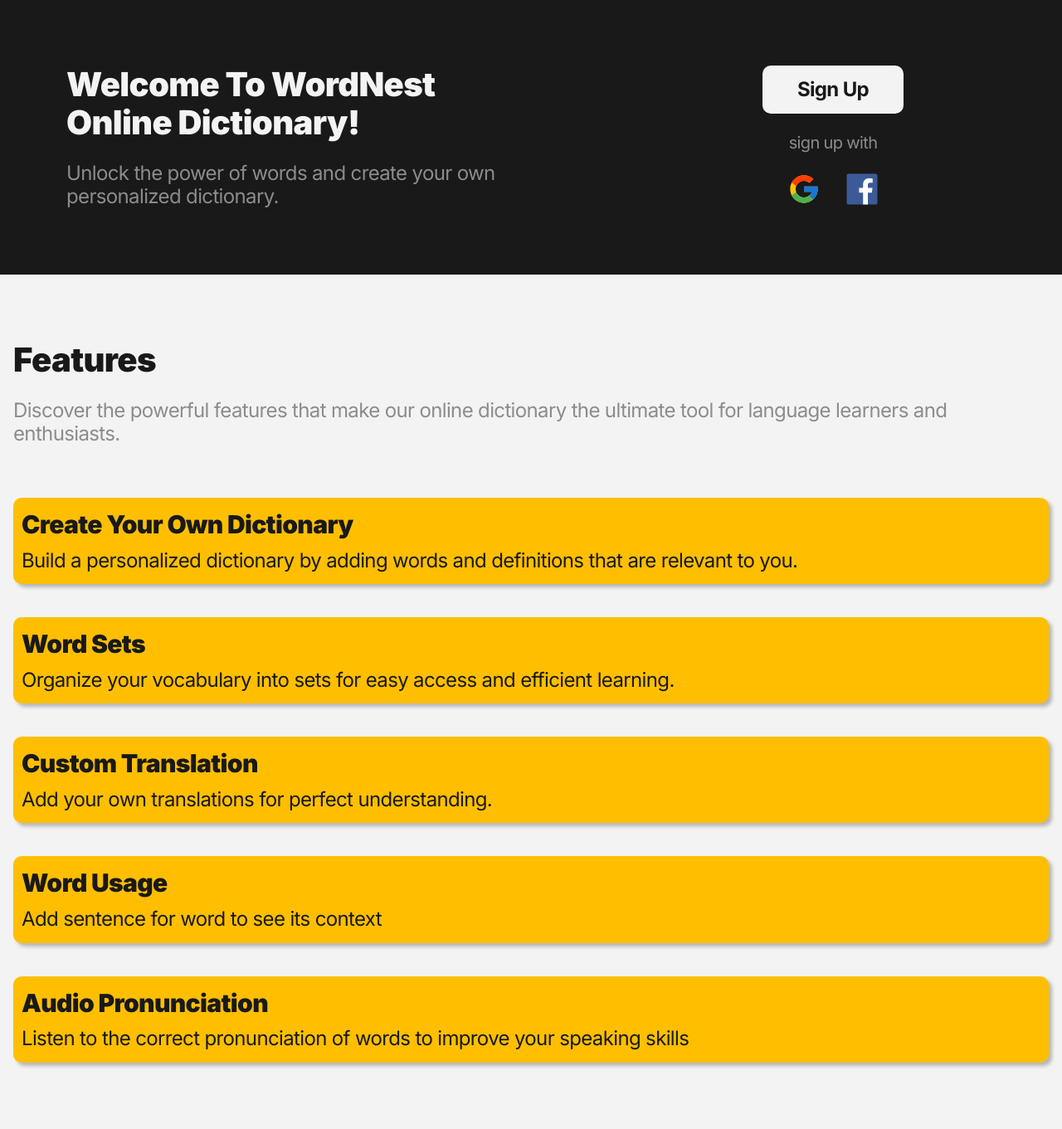
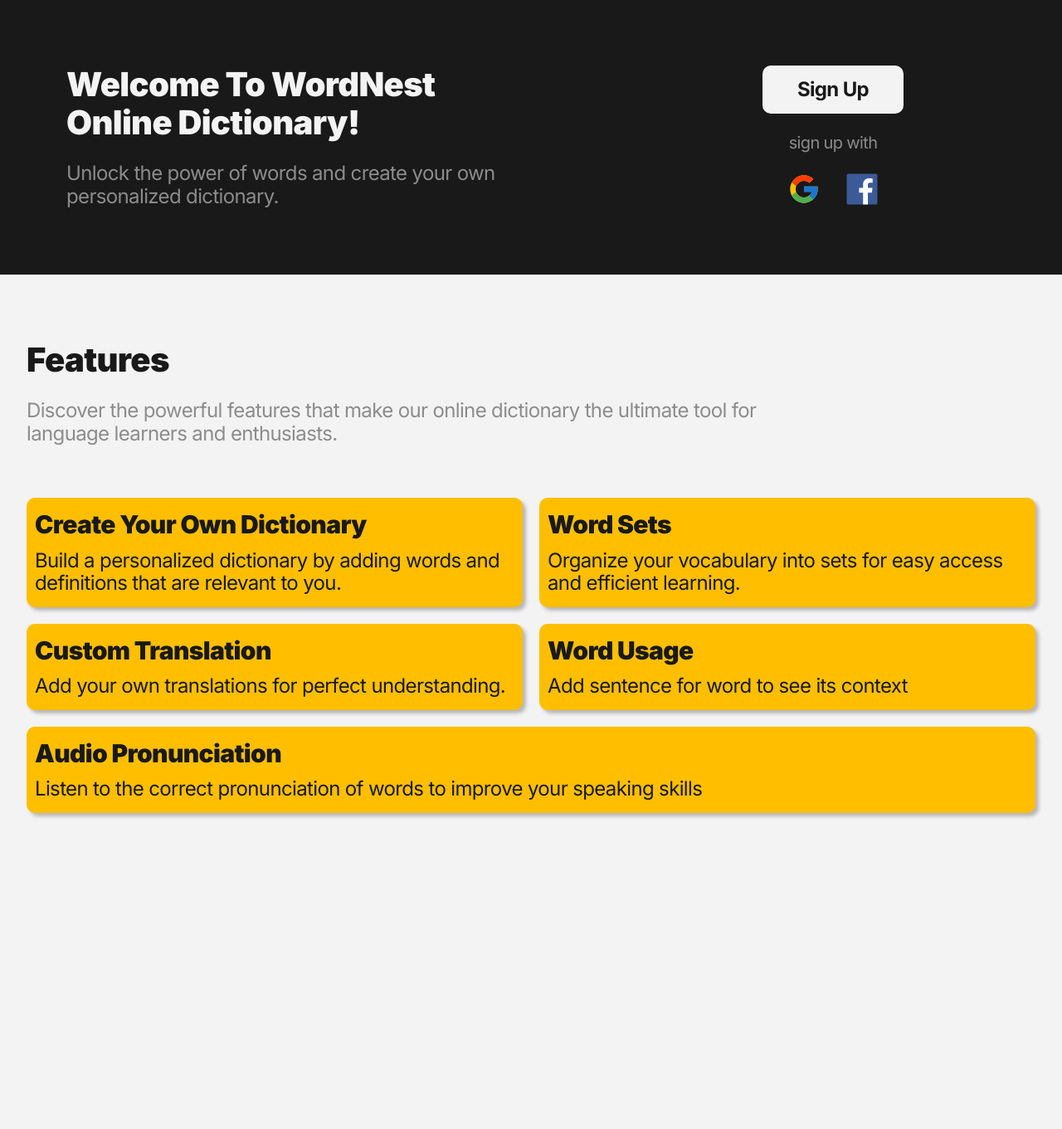
Before and after one commit to Dima-Bulavenko/WordNest, a Django app: page / in a window 1280 px wide. Shown: the part 105-1466 px from the top of the page at 83% size. After the commit the page ends 1091 px from the top, so only its background shows below. Run offline with Django 5.2, Linux system fonts and the light colour scheme.

Commit message:
css: Create styles of "#features" section for tablet screens.

```diff
--- a/wordnest/static/css/style.css
+++ b/wordnest/static/css/style.css
@@ -302,6 +302,26 @@ a {
     .signup-btn > a {
         padding: 15px 0 ;
     }
+
+    /* Features section */
+    #features {
+        padding: 80px var(--tab-side-padding);
+    }
+
+    #features>.theme-description {
+        width: 80%;
+    }
+
+    #feature-items {
+        grid-template-columns: 1fr 1fr;
+        grid-template-rows: auto;
+        gap: 20px;
+    }
+
+    .feature-5 {
+        grid-column: 1 / -1;
+        grid-row: 3 / 4;
+    }
 }
 
 /* Media query: Desktop screen size */
```
